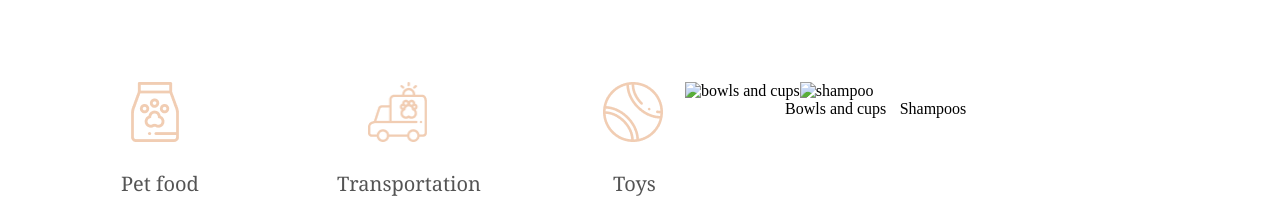
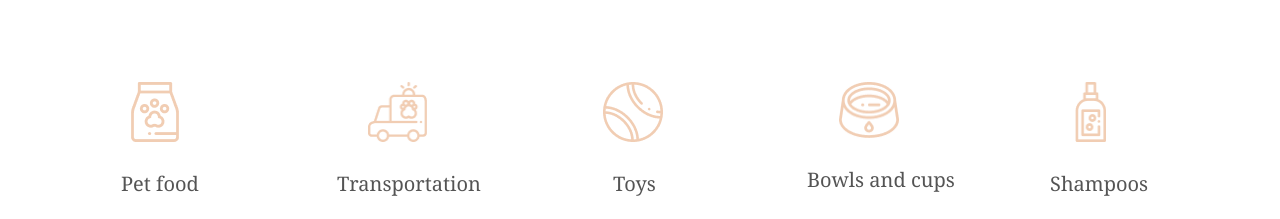
Before and after one commit to marichemia/Shelter, a plain HTML site: page Pages/index.html in a window 1280 px wide. Shown: the part 2486-2705 px from the top of the page. Drawn offline with Linux system fonts and the light colour scheme; files whose address does not match are found by name.

Commit message:
feat: fixed another mistake with icons
fixed icons

```diff
--- a/Pages/index.html
+++ b/Pages/index.html
@@ -128,12 +128,12 @@
                                     <img src="../assets/images/toys.png" alt="toys" width="60" height="60">
                                     <div>Toys</div>
                                 </div>
-                                <div class="../assets/images/bowls-and-cups.png">
-                                    <img src="bowls-and-cups.png" alt="bowls and cups" width="60" height="56.82">
+                                <div class="bowls-and-cups">
+                                    <img src="../assets/images/bowls-and-cups.png" alt="bowls and cups" width="60" height="56.82">
                                     <div>Bowls and cups</div>
                                 </div>
-                                <div class="../assets/images/shampoos.png">
-                                    <img src="shampoos.png" alt="shampoo" width="31.3" height="60">
+                                <div class="shampoos">
+                                    <img src="../assets/images/shampoos.png" alt="shampoo" width="31.3" height="60">
                                     <div>Shampoos</div>
                                 </div>
                             </div>
```
